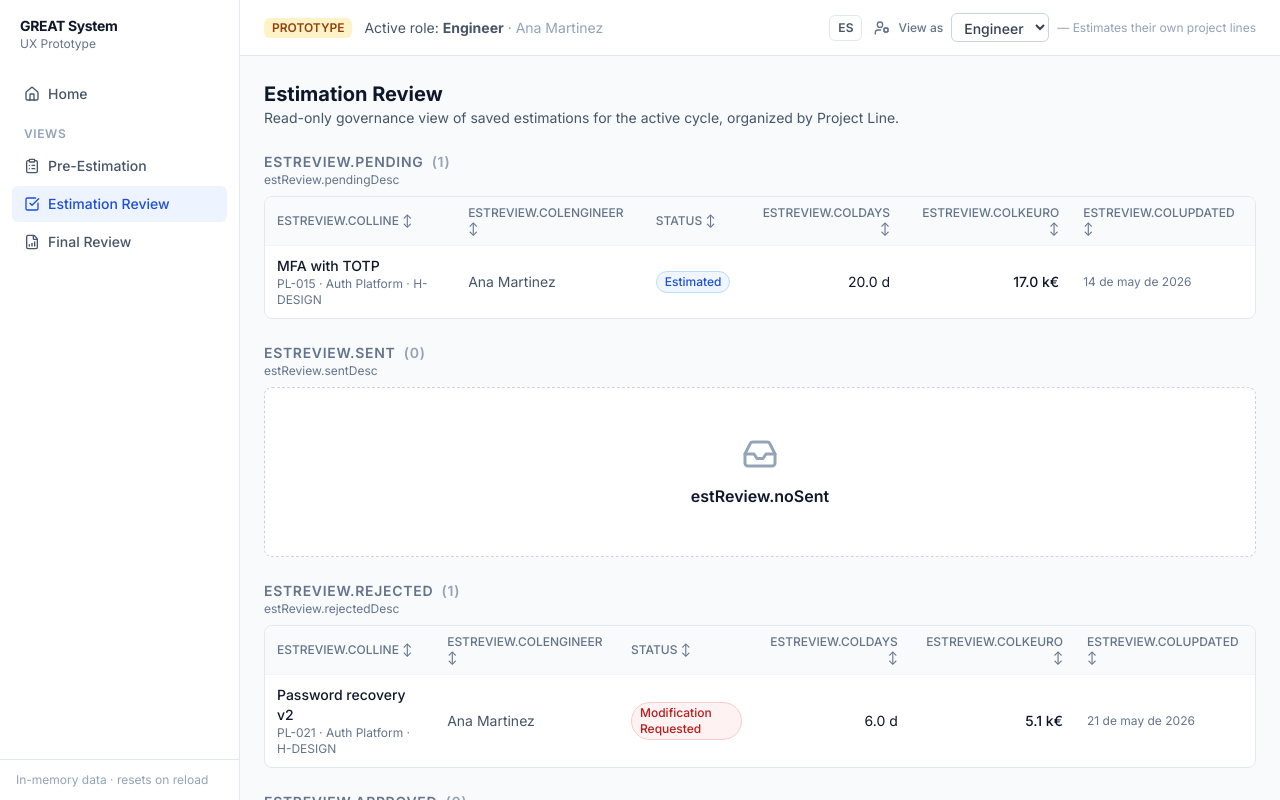
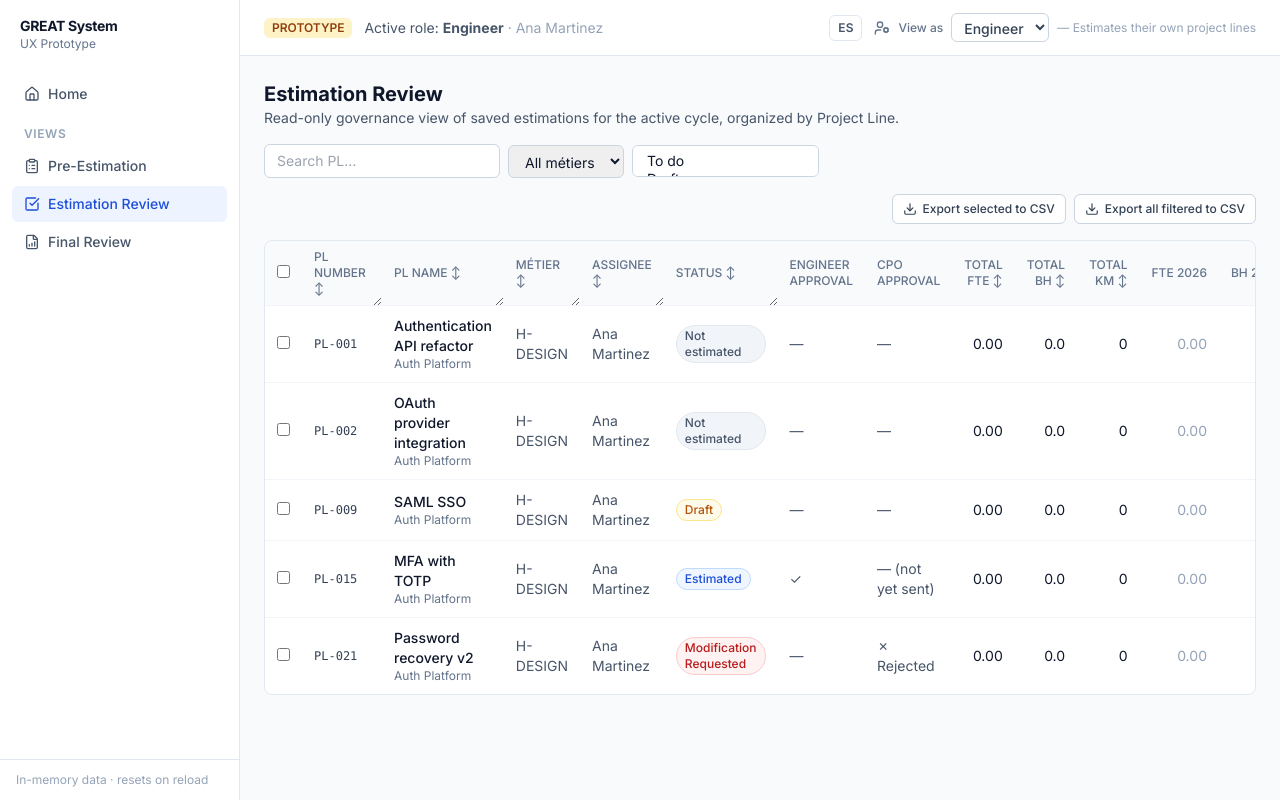
Before and after one commit to nujovich/ux_great_prototype, a React (Vite) app: page /estimation-review in a window 1280 px wide. Built offline with nearby package versions, Linux system fonts and the light colour scheme.

Commit message:
feat(estimation-review): rewrite page — flat PL grid, filters, CSV export, no HVT actions (HIW-175)

```diff
--- a/src/pages/EstimationReviewPage.tsx
+++ b/src/pages/EstimationReviewPage.tsx
@@ -1,14 +1,20 @@
-import { useMemo } from 'react';
+// src/pages/EstimationReviewPage.tsx
+import { useMemo, useState } from 'react';
+import { Download } from 'lucide-react';
 import { useDataStore } from '../store/dataStore';
 import { useRoleStore } from '../store/roleStore';
+import { useUIStore } from '../store/uiStore';
 import { RoleGate } from '../components/shared/RoleGate';
+import { Button } from '../components/shared/Button';
 import { StatusBadge } from '../components/shared/StatusBadge';
 import { EmptyState } from '../components/shared/EmptyState';
-import { formatDays, formatKEuro, formatDate } from '../lib/format';
 import { useT } from '../i18n/useT';
 import { useSortable } from '../lib/useSortable';
+import { deriveGridRow } from '../lib/estimationReviewRows';
+import { generateCsv, downloadCsv } from '../lib/estimationReviewCsv';
 import { ENGINEERS } from '../fixtures/engineers';
-import type { ProjectLine } from '../types';
+import { INDUCTORS } from '../fixtures/inductors';
+import type { LineStatus, Metier } from '../types';
 
 export function EstimationReviewPage() {
   return (
@@ -20,135 +26,288 @@ export function EstimationReviewPage() {
 
 function ReviewContent() {
   const lines = useDataStore((s) => s.lines);
-  const activeCycleId = useDataStore((s) => s.cycles.find((c) => c.is_active)?.id);
+  const estimations = useDataStore((s) => s.estimations);
+  const activeCycle = useDataStore((s) => s.cycles.find((c) => c.is_active));
   const currentRole = useRoleStore((s) => s.currentRole);
   const activeEngineerId = useRoleStore((s) => s.activeEngineerId);
+  const pushToast = useUIStore((s) => s.pushToast);
   const t = useT();
 
+  // Derive cycle years for yearly K€ columns from start_date (e.g. "2026-01-01" → 2026)
+  const cycleYears = useMemo<string[]>(() => {
+    if (!activeCycle) return [];
+    const start = Number(activeCycle.start_date.slice(0, 4));
+    if (!Number.isFinite(start)) return [];
+    return Array.from({ length: 4 }, (_, i) => String(start + i));
+  }, [activeCycle]);
 
-  // ERev-BR-09: only show lines from the active cycle
-  const visibleLines = useMemo(() => {
-    let result = activeCycleId ? lines.filter((l) => l.cycleId === activeCycleId) : lines;
+  // ERev-BR-09: active cycle only; ERev-BR-06: engineers see own rows
+  const cycleLines = useMemo(() => {
+    let result = activeCycle
+      ? lines.filter((l) => l.cycleId === activeCycle.id)
+      : lines;
     if (currentRole === 'Engineer' && activeEngineerId) {
       result = result.filter((l) => l.assignedEngineerId === activeEngineerId);
     }
     return result;
-  }, [lines, activeCycleId, currentRole, activeEngineerId]);
+  }, [lines, activeCycle, currentRole, activeEngineerId]);
 
-  const groups = useMemo(() => ({
-    estimated: visibleLines.filter((l) => l.status === 'Estimated'),
-    sent:      visibleLines.filter((l) => l.status === 'Sent'),
-    rejected:  visibleLines.filter((l) => l.status === 'Modification Requested'),
-    approved:  visibleLines.filter((l) => l.status === 'Approved'),
-  }), [visibleLines]);
+  // Derive grid rows (FTE/BH/KM + approval cols)
+  const allRows = useMemo(
+    () => cycleLines.map((l) => deriveGridRow(l, estimations[l.id], INDUCTORS, cycleYears)),
+    [cycleLines, estimations, cycleYears],
+  );
 
+  // ── Filter state ──────────────────────────────────────────
+  const [searchPl, setSearchPl] = useState('');
+  const [filterMetier, setFilterMetier] = useState<string>('');
+  const [filterStatuses, setFilterStatuses] = useState<LineStatus[]>([]);
+  const [filterAssignee, setFilterAssignee] = useState('');
+
+  const availableMetiers = useMemo(
+    () => [...new Set(allRows.map((r) => r.metier).filter(Boolean))] as Metier[],
+    [allRows],
+  );
+  const availableStatuses: LineStatus[] = [
+    'To do', 'Draft', 'Estimated', 'Sent', 'Approved', 'Modification Requested',
+  ];
+  const availableEngineers = useMemo(
+    () => ENGINEERS.filter((e) => allRows.some((r) => r.assignedEngineerId === e.id)),
+    [allRows],
+  );
+
+  const filteredRows = useMemo(() => {
+    const plLower = searchPl.toLowerCase();
+    return allRows.filter((r) => {
+      if (plLower && !r.id.toLowerCase().includes(plLower) && !r.lineName.toLowerCase().includes(plLower)) return false;
+      if (filterMetier && r.metier !== filterMetier) return false;
+      if (filterStatuses.length > 0 && !filterStatuses.includes(r.status)) return false;
+      if (filterAssignee && r.assignedEngineerId !== filterAssignee) return false;
+      return true;
+    });
+  }, [allRows, searchPl, filterMetier, filterStatuses, filterAssignee]);
+
+  function clearFilters() {
+    setSearchPl('');
+    setFilterMetier('');
+    setFilterStatuses([]);
+    setFilterAssignee('');
+  }
+  const hasActiveFilters = Boolean(searchPl || filterMetier || filterStatuses.length || filterAssignee);
+
+  // ── Row selection ─────────────────────────────────────────
+  const [selectedIds, setSelectedIds] = useState<string[]>([]);
+
+  function toggleSelect(id: string) {
+    setSelectedIds((prev) =>
+      prev.includes(id) ? prev.filter((x) => x !== id) : [...prev, id],
+    );
+  }
+  function toggleSelectAll() {
+    const allFilteredIds = filteredRows.map((r) => r.id);
+    const allSelected = allFilteredIds.every((id) => selectedIds.includes(id));
+    setSelectedIds(allSelected ? [] : allFilteredIds);
+  }
+  const allFilteredSelected =
+    filteredRows.length > 0 && filteredRows.every((r) => selectedIds.includes(r.id));
+
+  // ── Sorting ───────────────────────────────────────────────
+  const { sorted, requestSort, getSortIcon } = useSortable(filteredRows);
+
+  // ── CSV export ────────────────────────────────────────────
+  function handleExportSelected() {
+    if (selectedIds.length === 0) {
+      pushToast(t('estReview.exportNoneSelected'), 'info');
+      return;
+    }
+    const csv = generateCsv(filteredRows, selectedIds, cycleYears);
+    downloadCsv(csv, 'estimation-review-selected.csv');
+  }
+
+  function handleExportAllFiltered() {
+    const csv = generateCsv(filteredRows, [], cycleYears);
+    downloadCsv(csv, 'estimation-review-all.csv');
+  }
 
   return (
-    <div className="space-y-6">
+    <div className="space-y-4">
+      {/* Header */}
       <div>
         <h1 className="text-xl font-bold text-slate-900">{t('estReview.title')}</h1>
         <p className="text-sm text-slate-600">{t('estReview.subtitle')}</p>
       </div>
 
-      {/* HIW-175: Send to HVT button removed — sending is now automatic via HVT integration */}
+      {/* Filters */}
+      <div className="flex flex-wrap items-center gap-2">
+        <input
+          type="text"
+          placeholder={t('estReview.filterPlSearch')}
+          value={searchPl}
+          onChange={(e) => setSearchPl(e.target.value)}
+          className="rounded-md border border-slate-300 px-3 py-1.5 text-sm focus:border-brand-500 focus:outline-none"
+        />
+        <select
+          value={filterMetier}
+          onChange={(e) => setFilterMetier(e.target.value)}
+          className="rounded-md border border-slate-300 px-3 py-1.5 text-sm focus:border-brand-500 focus:outline-none"
+        >
+          <option value="">{t('estReview.filterMetierAll')}</option>
+          {availableMetiers.map((m) => (
+            <option key={m} value={m}>{m}</option>
+          ))}
+        </select>
+        <select
+          multiple
+          value={filterStatuses}
+          onChange={(e) =>
+            setFilterStatuses(
+              Array.from(e.target.selectedOptions, (o) => o.value as LineStatus),
+            )
+          }
+          size={1}
+          className="rounded-md border border-slate-300 px-3 py-1.5 text-sm focus:border-brand-500 focus:outline-none"
+          title={t('estReview.filterStatus')}
+        >
+          {availableStatuses.map((s) => (
+            <option key={s} value={s}>{s}</option>
+          ))}
+        </select>
+        {(currentRole === 'PMO' || currentRole === 'Admin') && (
+          <select
+            value={filterAssignee}
+            onChange={(e) => setFilterAssignee(e.target.value)}
+            className="rounded-md border border-slate-300 px-3 py-1.5 text-sm focus:border-brand-500 focus:outline-none"
+          >
+            <option value="">{t('estReview.filterAssigneeAll')}</option>
+            {availableEngineers.map((e) => (
+              <option key={e.id} value={e.id}>{e.name}</option>
+            ))}
+          </select>
+        )}
+        {hasActiveFilters && (
+          <button
+            onClick={clearFilters}
+            className="text-xs text-slate-500 underline hover:text-slate-700"
+          >
+            {t('estReview.clearFilters')}
+          </button>
+        )}
+      </div>
 
-      <Section
-        title={t('estReview.pending')}
-        description={t('estReview.pendingDesc')}
-        lines={groups.estimated}
-        emptyText={t('estReview.noPending')}
-      />
+      {/* Toolbar: selection + export */}
+      <div className="flex items-center justify-between">
+        {selectedIds.length > 0 && (
+          <span className="text-xs text-slate-500">
+            {t('estReview.selectedCount', { n: selectedIds.length })}
+          </span>
+        )}
+        <div className="ml-auto flex gap-2">
+          <Button size="sm" variant="secondary" onClick={handleExportSelected}>
+            <Download size={14} /> {t('estReview.exportSelected')}
+          </Button>
+          <Button size="sm" variant="secondary" onClick={handleExportAllFiltered}>
+            <Download size={14} /> {t('estReview.exportAllFiltered')}
+          </Button>
+        </div>
+      </div>
 
-      <Section
-        title={t('estReview.sent')}
-        description={t('estReview.sentDesc')}
-        lines={groups.sent}
-        emptyText={t('estReview.noSent')}
-      />
-
-      {/* HIW-175: CPO rejection section removed — CPO is read-only, rejection comes from HVT callback only */}
-
-      {/* ERev-BR-07: rejection comments are not shown in the Estimation Review grid */}
-      <Section
-        title={t('estReview.rejected')}
-        description={t('estReview.rejectedDesc')}
-        lines={groups.rejected}
-        emptyText={t('estReview.noRejected')}
-      />
-
-      <Section
-        title={t('estReview.approved')}
-        description={t('estReview.approvedDesc')}
-        lines={groups.approved}
-        emptyText={t('estReview.noApproved')}
-      />
-
-    </div>
-  );
-}
-
-interface SectionProps {
-  title: string;
-  description: string;
-  lines: ProjectLine[];
-  emptyText: string;
-  renderActions?: (l: ProjectLine) => React.ReactNode;
-}
-
-function Section({ title, description, lines, emptyText, renderActions }: SectionProps) {
-  const { sorted, requestSort, getSortIcon } = useSortable(lines);
-  const t = useT();
-  return (
-    <section>
-      <div className="mb-2">
-        <h2 className="text-sm font-semibold uppercase tracking-wider text-slate-500">
-          {title} <span className="ml-1 text-slate-400">({lines.length})</span>
-        </h2>
-        <p className="text-xs text-slate-500">{description}</p>
-      </div>
-      {lines.length === 0 ? (
-        <EmptyState title={emptyText} />
+      {/* Grid */}
+      {filteredRows.length === 0 ? (
+        <EmptyState
+          title={hasActiveFilters ? t('estReview.noLinesFiltered') : t('estReview.noLines')}
+        />
       ) : (
-        <div className="overflow-hidden rounded-lg border border-slate-200 bg-white">
+        <div className="overflow-x-auto rounded-lg border border-slate-200 bg-white">
           <table className="w-full text-sm">
             <thead className="bg-slate-50 text-xs uppercase text-slate-500">
               <tr>
-                <th className="cursor-pointer px-3 py-2 text-left font-medium" onClick={() => requestSort('lineName')}>
-                  {t('estReview.colLine')} {getSortIcon('lineName')}
+                <th className="px-3 py-2 text-left w-8">
+                  <input
+                    type="checkbox"
+                    checked={allFilteredSelected}
+                    onChange={toggleSelectAll}
+                    title={allFilteredSelected ? t('estReview.deselectAll') : t('estReview.selectAll')}
+                    className="cursor-pointer"
+                  />
                 </th>
-                <th className="cursor-pointer px-3 py-2 text-left font-medium" onClick={() => requestSort('assignedEngineerId')}>
-                  {t('estReview.colEngineer')} {getSortIcon('assignedEngineerId')}
+                <th className="cursor-pointer px-3 py-2 text-left font-medium resize-x overflow-hidden min-w-[80px]"
+                    onClick={() => requestSort('id')}>
+                  {t('estReview.colPlNumber')} {getSortIcon('id')}
                 </th>
-                <th className="cursor-pointer px-3 py-2 text-left font-medium" onClick={() => requestSort('status')}>
+                <th className="cursor-pointer px-3 py-2 text-left font-medium resize-x overflow-hidden min-w-[120px]"
+                    onClick={() => requestSort('lineName')}>
+                  {t('estReview.colPlName')} {getSortIcon('lineName')}
+                </th>
+                <th className="cursor-pointer px-3 py-2 text-left font-medium resize-x overflow-hidden"
+                    onClick={() => requestSort('metier')}>
+                  {t('estReview.colMetier')} {getSortIcon('metier')}
+                </th>
+                <th className="cursor-pointer px-3 py-2 text-left font-medium resize-x overflow-hidden"
+                    onClick={() => requestSort('assignedEngineerId')}>
+                  {t('estReview.colAssignee')} {getSortIcon('assignedEngineerId')}
+                </th>
+                <th className="cursor-pointer px-3 py-2 text-left font-medium resize-x overflow-hidden"
+                    onClick={() => requestSort('status')}>
                   {t('estReview.colStatus')} {getSortIcon('status')}
                 </th>
-                <th className="cursor-pointer px-3 py-2 text-right font-medium" onClick={() => requestSort('estimatedDays')}>
-                  {t('estReview.colDays')} {getSortIcon('estimatedDays')}
+                <th className="px-3 py-2 text-left font-medium">{t('estReview.colEngineerApproval')}</th>
+                <th className="px-3 py-2 text-left font-medium">{t('estReview.colCpoApproval')}</th>
+                <th className="cursor-pointer px-3 py-2 text-right font-medium"
+                    onClick={() => requestSort('totalFte')}>
+                  {t('estReview.colTotalFte')} {getSortIcon('totalFte')}
                 </th>
-                <th className="cursor-pointer px-3 py-2 text-right font-medium" onClick={() => requestSort('estimatedKEuro')}>
-                  {t('estReview.colKeuro')} {getSortIcon('estimatedKEuro')}
+                <th className="cursor-pointer px-3 py-2 text-right font-medium"
+                    onClick={() => requestSort('totalBh')}>
+                  {t('estReview.colTotalBh')} {getSortIcon('totalBh')}
                 </th>
-                <th className="cursor-pointer px-3 py-2 text-left font-medium" onClick={() => requestSort('lastUpdatedAt')}>
-                  {t('estReview.colUpdated')} {getSortIcon('lastUpdatedAt')}
+                <th className="cursor-pointer px-3 py-2 text-right font-medium"
+                    onClick={() => requestSort('totalKm')}>
+                  {t('estReview.colTotalKm')} {getSortIcon('totalKm')}
                 </th>
-                {renderActions && <th className="px-3 py-2 text-right font-medium">{t('estReview.colActions')}</th>}
+                {cycleYears.flatMap((y) => [
+                  <th key={`fte-${y}`} className="px-3 py-2 text-right font-medium whitespace-nowrap">FTE {y}</th>,
+                  <th key={`bh-${y}`}  className="px-3 py-2 text-right font-medium whitespace-nowrap">BH {y}</th>,
+                  <th key={`km-${y}`}  className="px-3 py-2 text-right font-medium whitespace-nowrap">KM {y}</th>,
+                  <th key={`ke-${y}`}  className="px-3 py-2 text-right font-medium whitespace-nowrap">K€ {y}</th>,
+                ])}
               </tr>
             </thead>
             <tbody>
-              {sorted.map((l) => {
-                const eng = ENGINEERS.find((e) => e.id === l.assignedEngineerId);
+              {sorted.map((row) => {
+                const eng = ENGINEERS.find((e) => e.id === row.assignedEngineerId);
+                const isSelected = selectedIds.includes(row.id);
                 return (
-                  <tr key={l.id} className="border-t border-slate-100">
+                  <tr
+                    key={row.id}
+                    className={`border-t border-slate-100 ${isSelected ? 'bg-blue-50' : 'hover:bg-slate-50'}`}
+                  >
                     <td className="px-3 py-2.5">
-                      <div className="font-medium text-slate-900">{l.lineName}</div>
-                      <div className="text-xs text-slate-500">{l.id} · {l.projectName} · {l.metier}</div>
+                      <input
+                        type="checkbox"
+                        checked={isSelected}
+                        onChange={() => toggleSelect(row.id)}
+                        className="cursor-pointer"
+                      />
                     </td>
+                    <td className="px-3 py-2.5 font-mono text-xs text-slate-700">{row.id}</td>
+                    <td className="px-3 py-2.5">
+                      <div className="font-medium text-slate-900">{row.lineName}</div>
+                      <div className="text-xs text-slate-500">{row.projectName}</div>
+                    </td>
+                    <td className="px-3 py-2.5 text-slate-600">{row.metier ?? '—'}</td>
                     <td className="px-3 py-2.5 text-slate-600">{eng?.name ?? '—'}</td>
-                    <td className="px-3 py-2.5"><StatusBadge status={l.status} /></td>
-                    <td className="px-3 py-2.5 text-right">{formatDays(l.estimatedDays)}</td>
-                    <td className="px-3 py-2.5 text-right font-medium">{formatKEuro(l.estimatedKEuro)}</td>
-                    <td className="px-3 py-2.5 text-xs text-slate-500">{formatDate(l.lastUpdatedAt)}</td>
-                    {renderActions && <td className="px-3 py-2.5">{renderActions(l)}</td>}
+                    <td className="px-3 py-2.5"><StatusBadge status={row.status} /></td>
+                    <td className="px-3 py-2.5 text-slate-600">{row.engineerApproval}</td>
+                    <td className="px-3 py-2.5 text-slate-600">{row.cpoApproval}</td>
+                    <td className="px-3 py-2.5 text-right">{row.totalFte.toFixed(2)}</td>
+                    <td className="px-3 py-2.5 text-right">{row.totalBh.toFixed(1)}</td>
+                    <td className="px-3 py-2.5 text-right">{row.totalKm.toFixed(0)}</td>
+                    {cycleYears.flatMap((y) => [
+                      <td key={`fte-${y}`} className="px-3 py-2.5 text-right text-slate-400">{(row.yearlyFte[y] ?? 0).toFixed(2)}</td>,
+                      <td key={`bh-${y}`}  className="px-3 py-2.5 text-right text-slate-400">{(row.yearlyBh[y]  ?? 0).toFixed(1)}</td>,
+                      <td key={`km-${y}`}  className="px-3 py-2.5 text-right text-slate-400">{(row.yearlyKm[y]  ?? 0).toFixed(0)}</td>,
+                      <td key={`ke-${y}`}  className="px-3 py-2.5 text-right">{(row.yearlyKEuro[y] ?? 0).toFixed(1)}</td>,
+                    ])}
                   </tr>
                 );
               })}
@@ -156,6 +315,6 @@ function Section({ title, description, lines, emptyText, renderActions }: Sectio
           </table>
         </div>
       )}
-    </section>
+    </div>
   );
 }
```
